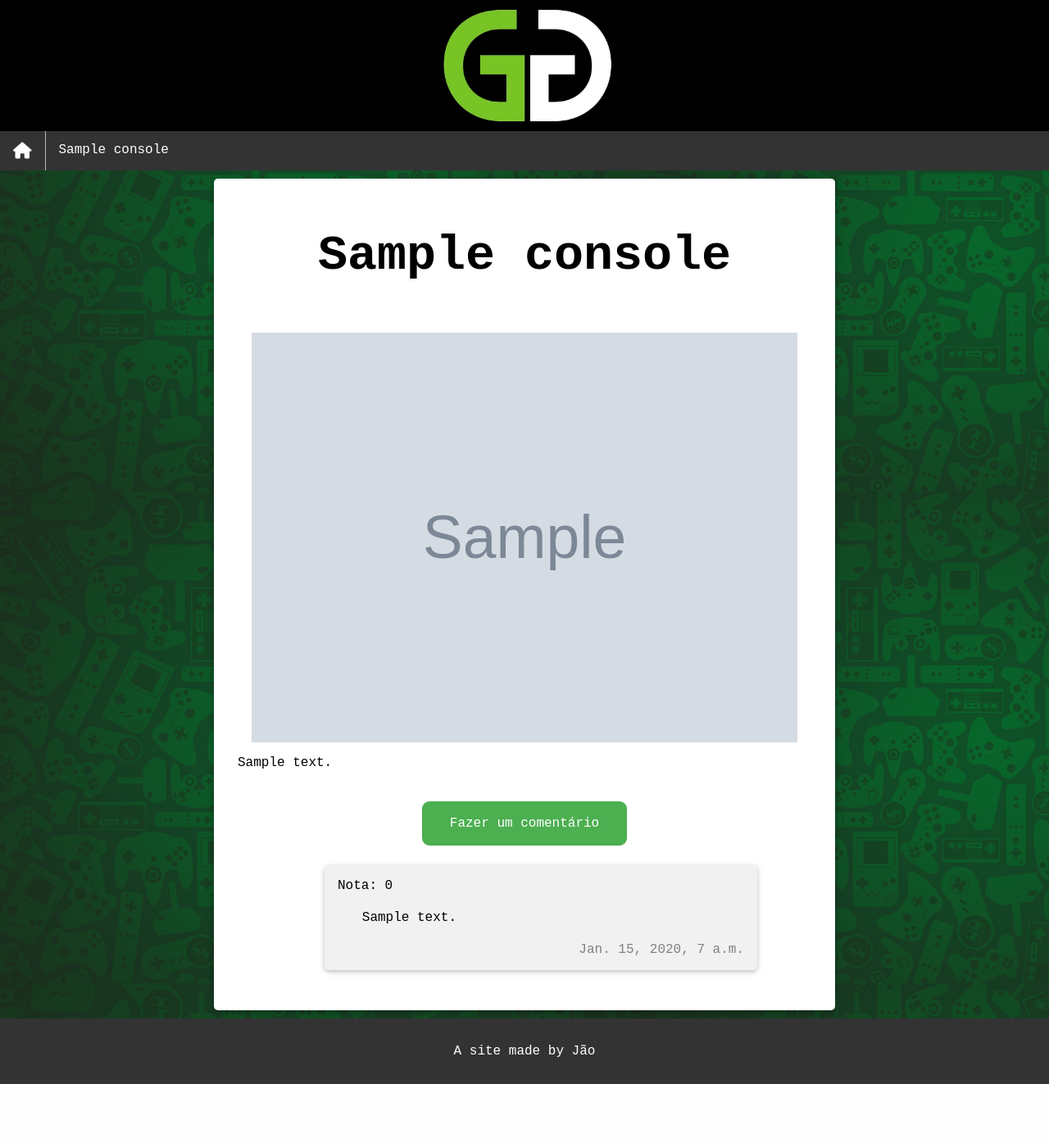
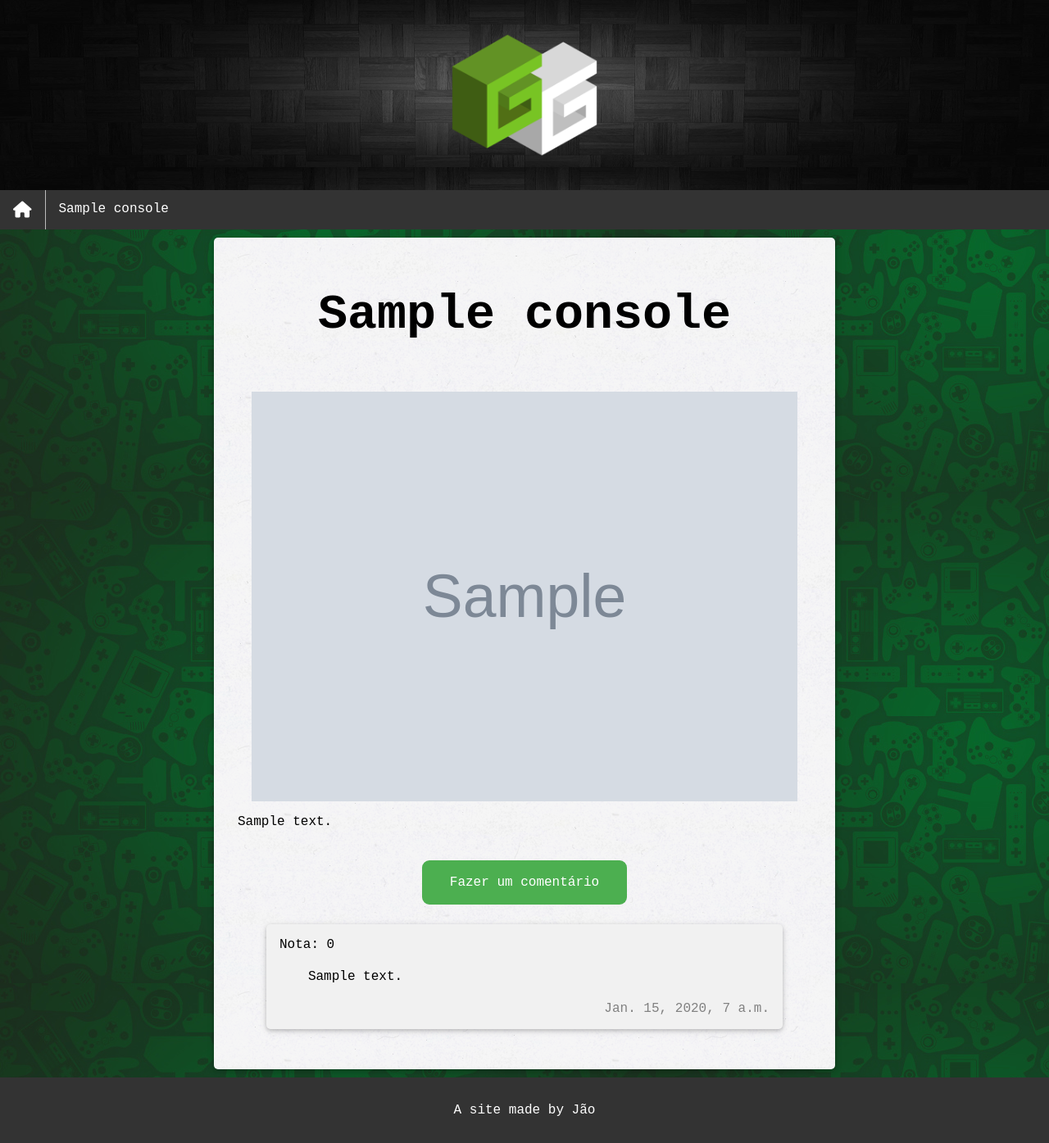
Before and after one commit to JoaoV111/Learning-Django, a Django app: page /video_games/1/ in a window 1280 px wide. Shown: the whole page at 82% size. Before the commit the page ends 1323 px from the top, so only its background shows below. Run offline with Django 3.2, Linux system fonts and the light colour scheme; tables that the repository leaves empty hold one stand-in row (values such as "Sample post"); grey boxes marked "Sample" are stand-in pictures; some libraries are stand-ins or nearby versions.

Commit message:
Add files via upload

```diff
--- a/video_games/static/css/section.css
+++ b/video_games/static/css/section.css
@@ -8,10 +8,9 @@
   margin: 20px;
   box-shadow: 0 2px 4px 0 rgba(0,0,0,0.16),0 2px 10px 0 rgba(0,0,0,0.12)!important;
   border-radius: 5px;
-	max-width:80%;
+	max-width:90%;
 }
 .white_box {
-  background-color: white;
   padding: 0.01em 29px;
   margin: 5px 0;
   box-shadow: 0 2px 4px 0 rgba(0,0,0,0.16),0 2px 10px 0 rgba(0,0,0,0.12)!important;
--- a/video_games/templates/video_games/base.html
+++ b/video_games/templates/video_games/base.html
@@ -23,8 +23,9 @@
 
 <header style="margin: 0;">
 
-    <div style="background-color: black">
-        <img src="{% static 'images/gg.png' %}" alt="gg" height="20%" class="center">
+    <div style="background-image: url('{% static 'images/wood2.jpg' %}');
+                background-size: 100%;">
+        <img src="{% static 'images/gg_b.png' %}" alt="gg" height="29%" class="center">
         <nav>
             {% if console_list %}
             <ul class="ul_header">
@@ -44,7 +45,7 @@
 <body>
     <section>
         <article class="center">
-            <div class="center white_box" >
+            <div class="center white_box" style="background-image: url('{% static 'images/dust.png' %}');">
                 {% block content %}
                 {% endblock %}
             </div>
--- a/video_games/templates/video_games/detail.html
+++ b/video_games/templates/video_games/detail.html
@@ -9,7 +9,7 @@
     <input type="submit"  value="Fazer um comentário" class="button button1"/>
 </form>
 {% if comment_list %}
-    <ul>
+    <ul style="margin: 0; padding: 0;">
     {% for comment in comment_list %}
     <div class="grey_box center">
         <p style="text-align: left;">Nota: {{ comment.score }}</p>
```
Also changed, not shown: video_games/static/images/dust.png (added).
